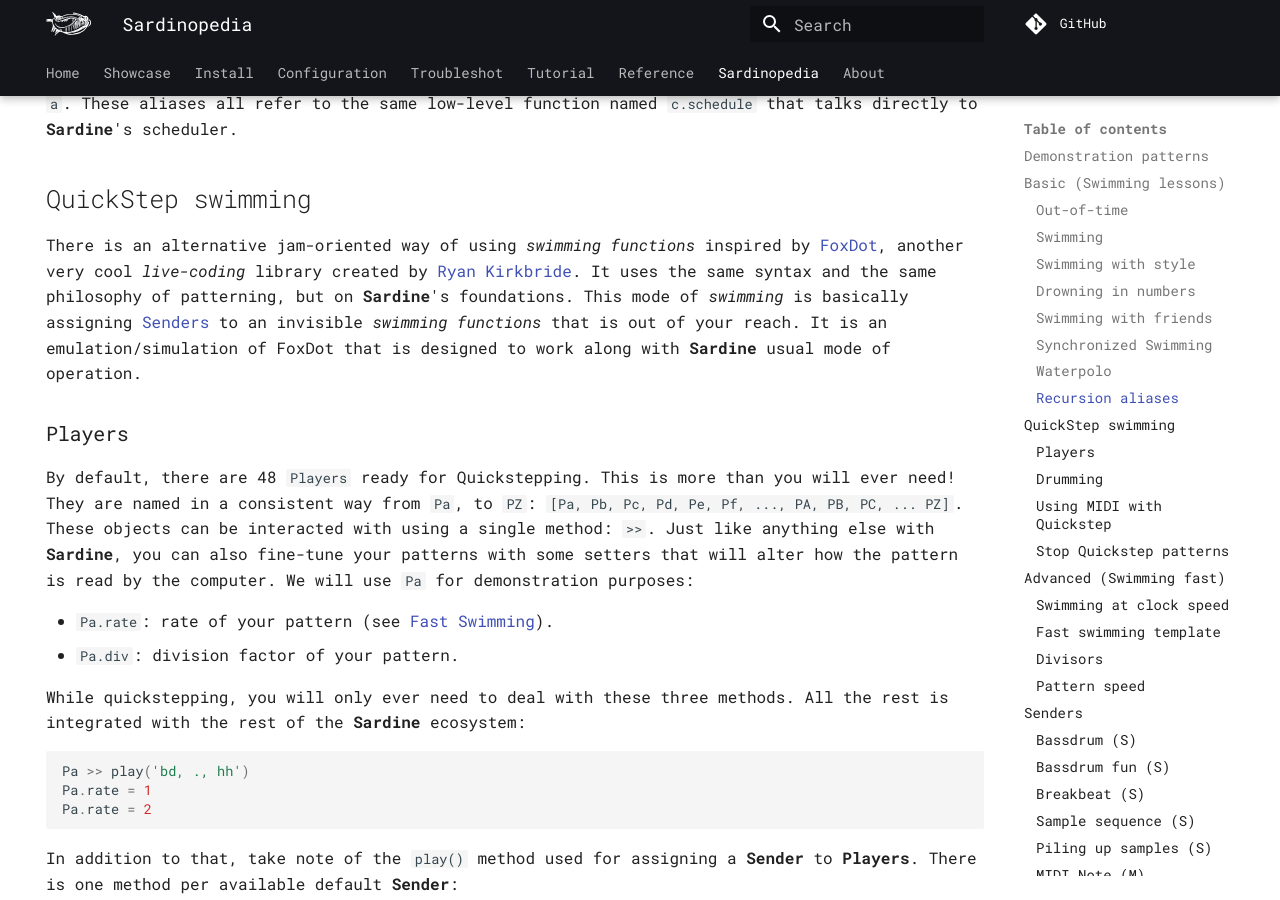
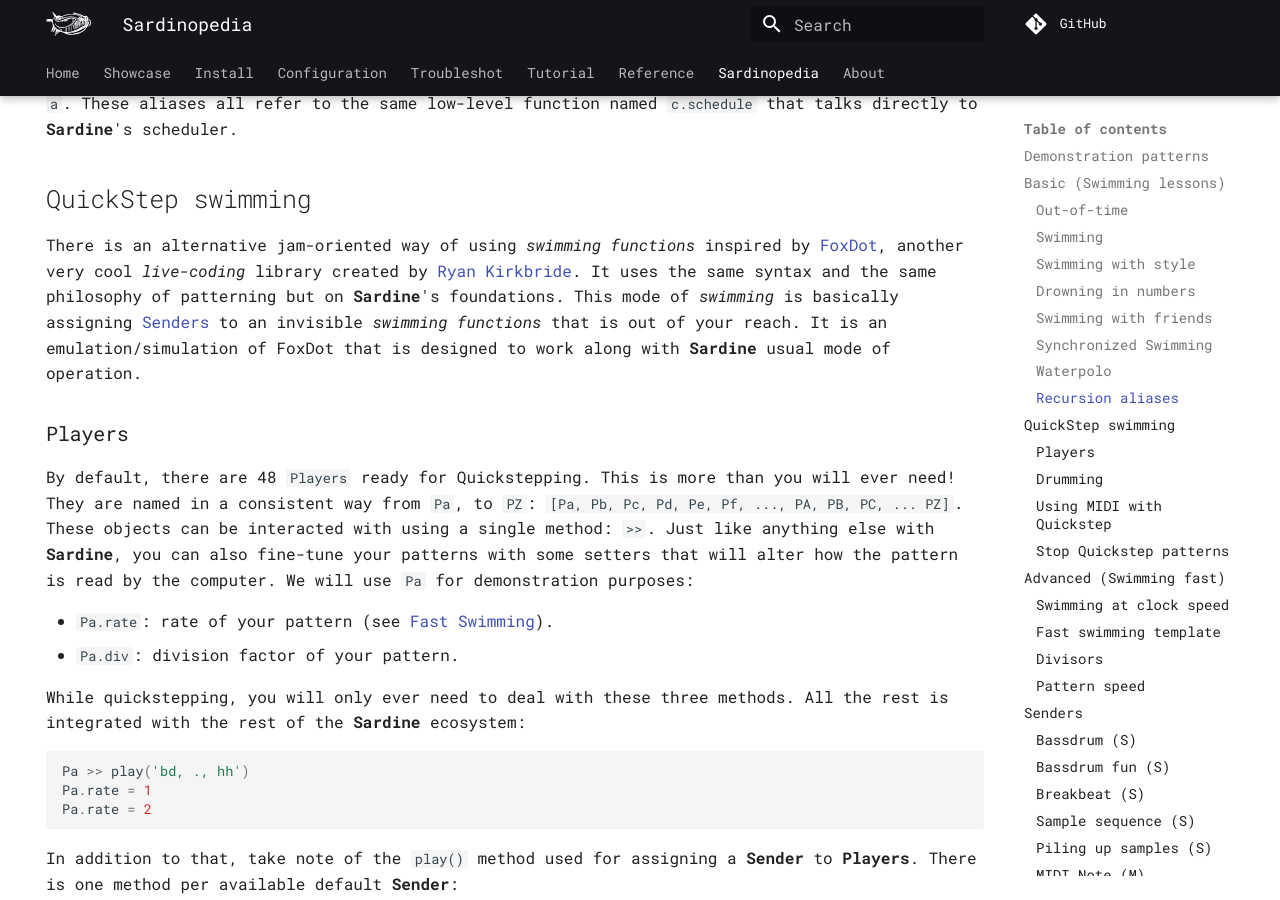
Before and after one commit to EmmaleeBonderud0325/sardine, an MkDocs documentation site: the page built from docs/sardinopedia.md, in a window 1280 px wide and 900 px high, scrolled down 3793 px. Built offline with MkDocs 1.6.1 and Material for MkDocs 9.7.7, drawn with Linux system fonts in a browser that asks for light colours; comment, search, counter and statistics services are not loaded.

Commit message:
fix typo

```diff
--- a/docs/sardinopedia.md
+++ b/docs/sardinopedia.md
@@ -148,7 +148,7 @@
 
 ## QuickStep swimming
 
-There is an alternative jam-oriented way of using *swimming functions* inspired by [FoxDot](https://foxdot.org/), another very cool *live-coding* library created by [Ryan Kirkbride](https://ryan-kirkbride.github.io/). It uses the same syntax and the same philosophy of patterning, but on **Sardine**'s foundations. This mode of *swimming* is basically assigning [Senders](#senders) to an invisible *swimming functions* that is out of your reach. It is an emulation/simulation of FoxDot that is designed to work along with **Sardine** usual mode of operation.
+There is an alternative jam-oriented way of using *swimming functions* inspired by [FoxDot](https://foxdot.org/), another very cool *live-coding* library created by [Ryan Kirkbride](https://ryan-kirkbride.github.io/). It uses the same syntax and the same philosophy of patterning but on **Sardine**'s foundations. This mode of *swimming* is basically assigning [Senders](#senders) to an invisible *swimming functions* that is out of your reach. It is an emulation/simulation of FoxDot that is designed to work along with **Sardine** usual mode of operation.
 
 ### Players
 
```
